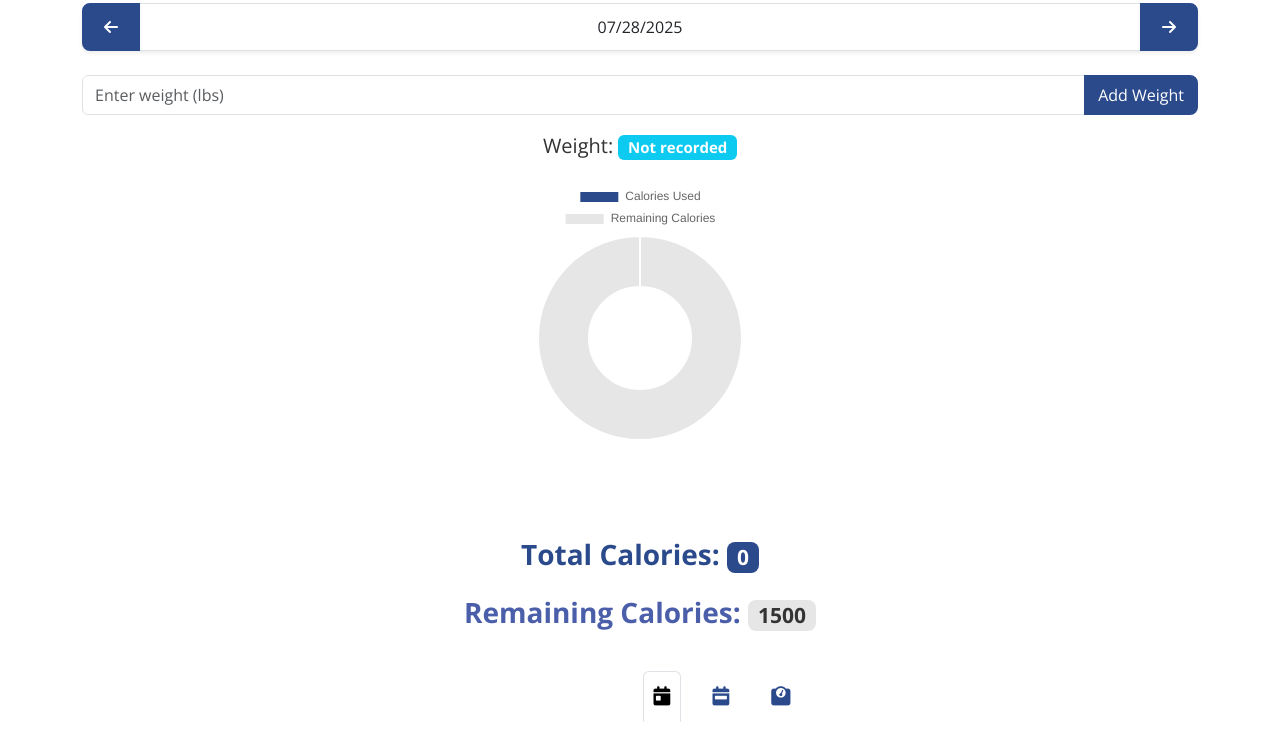
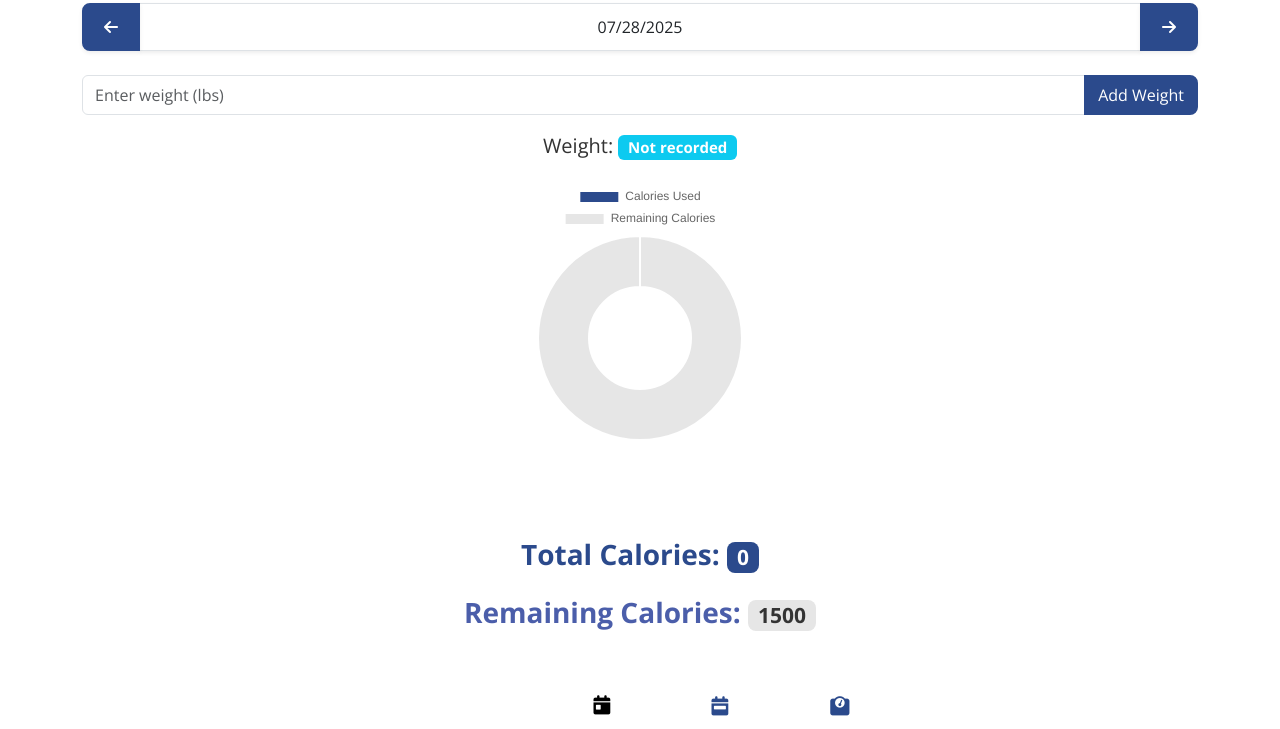
Before and after one commit to Peterbgood/Cals, a plain HTML site: page index.html in a window 1280 px wide. Shown: the part 69-798 px from the top of the page. Drawn offline with nearby package versions, Linux system fonts and the light colour scheme.

Commit message:
Update index.html

```diff
--- a/index.html
+++ b/index.html
@@ -15,6 +15,8 @@
   <script src="https://cdn.jsdelivr.net/npm/chart.js"></script>
   <script src="https://cdnjs.cloudflare.com/ajax/libs/url-js/2.6.0/url.min.js"></script>
   <style>
+    /* Global Styles */
+
     /* Global Styles */
     body, html {
       font-family: "Open Sans", sans-serif;
@@ -207,14 +209,25 @@
       justify-content: center;
       width: 100%;
       margin: 0 auto;
-      padding: 10px 0;
+      padding: 0px 0;
       border: none;
     }
+
+
+.nav-tabs .nav-link.active {
+  border: none;
+  border-color: none !important;;
+}
+
 
     .nav-item {
       margin: 0 10px;
       flex: 0 0 auto;
     }
+
+.nav-item {
+  margin: 0 40px; /* Increases horizontal spacing between tab icons */
+}
 
     .nav-link {
       font-size: 1.2rem;
@@ -274,6 +287,7 @@
       50% { transform: scale(1.05); }
       100% { transform: scale(1); }
     }
+
   </style>
 </head>
 <body>
```
